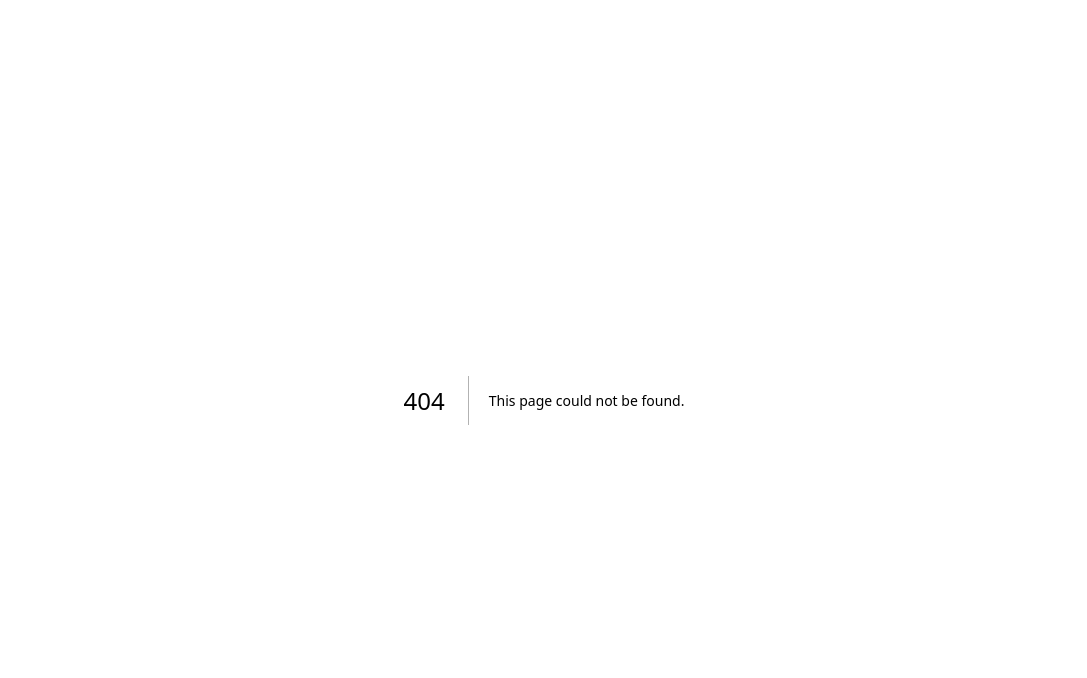
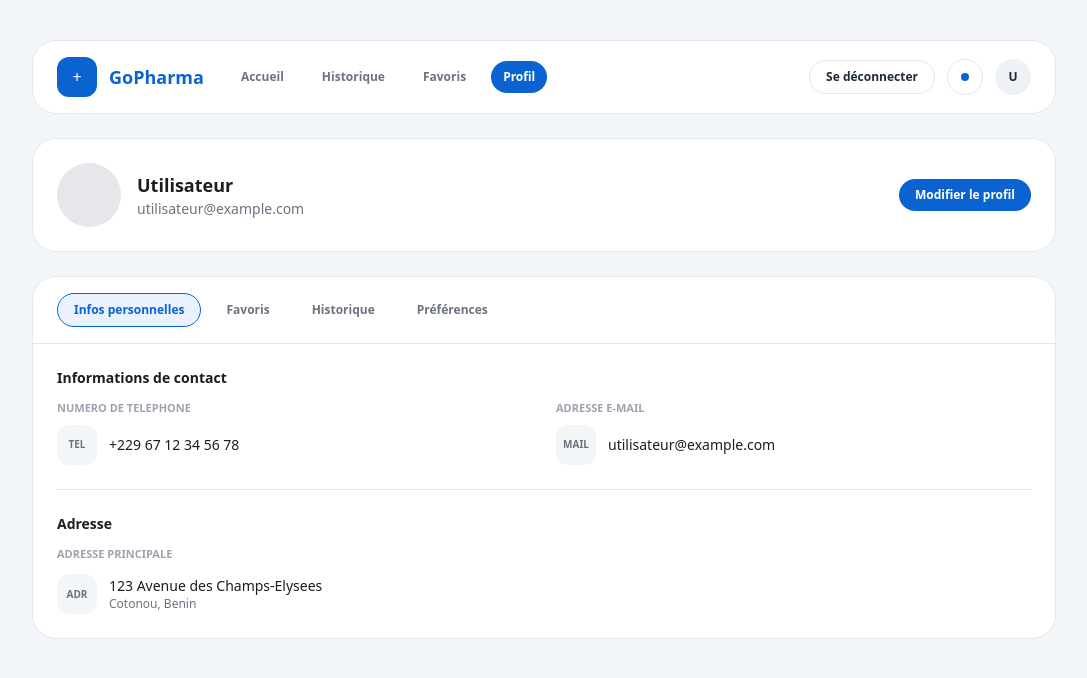
Before and after one commit to ai-embed/gopharma, a Next.js app: page /profile in a window 1280 px wide. Before the commit this address had no page. Shown: the top 678 px of the page, without its empty margins (96-1183 px from the left). Built offline with nearby package versions, Linux system fonts and the light colour scheme; no server answers.

Commit message:
feat: add profile navigation and pages

```diff
--- /dev/null
+++ b/src/app/favorites/page.tsx
@@ -0,0 +1,19 @@
+"use client";
+
+import { TopNav } from "@/components/TopNav";
+
+export default function FavoritesPage() {
+  return (
+    <div className="min-h-screen bg-[#F3F6F9] px-6 py-10 text-[#1F1D1B]">
+      <div className="mx-auto max-w-5xl space-y-6">
+        <TopNav />
+        <div className="rounded-3xl border border-[#E5E7EB] bg-white p-6">
+          <h1 className="text-lg font-semibold">Favoris</h1>
+          <p className="mt-2 text-sm text-[#6B7280]">
+            Ecran en cours de preparation.
+          </p>
+        </div>
+      </div>
+    </div>
+  );
+}
--- /dev/null
+++ b/src/app/history/page.tsx
@@ -0,0 +1,19 @@
+"use client";
+
+import { TopNav } from "@/components/TopNav";
+
+export default function HistoryPage() {
+  return (
+    <div className="min-h-screen bg-[#F3F6F9] px-6 py-10 text-[#1F1D1B]">
+      <div className="mx-auto max-w-5xl space-y-6">
+        <TopNav />
+        <div className="rounded-3xl border border-[#E5E7EB] bg-white p-6">
+          <h1 className="text-lg font-semibold">Historique</h1>
+          <p className="mt-2 text-sm text-[#6B7280]">
+            Ecran en cours de preparation.
+          </p>
+        </div>
+      </div>
+    </div>
+  );
+}
--- a/src/app/page.tsx
+++ b/src/app/page.tsx
@@ -1,65 +1,5 @@
-import Image from "next/image";
+import { redirect } from "next/navigation";
 
 export default function Home() {
-  return (
-    <div className="flex min-h-screen items-center justify-center bg-zinc-50 font-sans dark:bg-black">
-      <main className="flex min-h-screen w-full max-w-3xl flex-col items-center justify-between py-32 px-16 bg-white dark:bg-black sm:items-start">
-        <Image
-          className="dark:invert"
-          src="/next.svg"
-          alt="Next.js logo"
-          width={100}
-          height={20}
-          priority
-        />
-        <div className="flex flex-col items-center gap-6 text-center sm:items-start sm:text-left">
-          <h1 className="max-w-xs text-3xl font-semibold leading-10 tracking-tight text-black dark:text-zinc-50">
-            To get started, edit the page.tsx file.
-          </h1>
-          <p className="max-w-md text-lg leading-8 text-zinc-600 dark:text-zinc-400">
-            Looking for a starting point or more instructions? Head over to{" "}
-            <a
-              href="https://vercel.com/templates?framework=next.js&utm_source=create-next-app&utm_medium=appdir-template-tw&utm_campaign=create-next-app"
-              className="font-medium text-zinc-950 dark:text-zinc-50"
-            >
-              Templates
-            </a>{" "}
-            or the{" "}
-            <a
-              href="https://nextjs.org/learn?utm_source=create-next-app&utm_medium=appdir-template-tw&utm_campaign=create-next-app"
-              className="font-medium text-zinc-950 dark:text-zinc-50"
-            >
-              Learning
-            </a>{" "}
-            center.
-          </p>
-        </div>
-        <div className="flex flex-col gap-4 text-base font-medium sm:flex-row">
-          <a
-            className="flex h-12 w-full items-center justify-center gap-2 rounded-full bg-foreground px-5 text-background transition-colors hover:bg-[#383838] dark:hover:bg-[#ccc] md:w-[158px]"
-            href="https://vercel.com/new?utm_source=create-next-app&utm_medium=appdir-template-tw&utm_campaign=create-next-app"
-            target="_blank"
-            rel="noopener noreferrer"
-          >
-            <Image
-              className="dark:invert"
-              src="/vercel.svg"
-              alt="Vercel logomark"
-              width={16}
-              height={16}
-            />
-            Deploy Now
-          </a>
-          <a
-            className="flex h-12 w-full items-center justify-center rounded-full border border-solid border-black/[.08] px-5 transition-colors hover:border-transparent hover:bg-black/[.04] dark:border-white/[.145] dark:hover:bg-[#1a1a1a] md:w-[158px]"
-            href="https://nextjs.org/docs?utm_source=create-next-app&utm_medium=appdir-template-tw&utm_campaign=create-next-app"
-            target="_blank"
-            rel="noopener noreferrer"
-          >
-            Documentation
-          </a>
-        </div>
-      </main>
-    </div>
-  );
+  redirect("/search");
 }
--- /dev/null
+++ b/src/app/profile/page.tsx
@@ -0,0 +1,105 @@
+"use client";
+
+import { useMemo } from "react";
+import { TopNav } from "@/components/TopNav";
+import { useUser } from "@/lib/useUser";
+
+export default function ProfilePage() {
+  const { user } = useUser();
+
+  const displayName = useMemo(() => {
+    if (!user) return "Utilisateur";
+    return `${user.firstName ?? ""} ${user.lastName ?? ""}`.trim() || "Utilisateur";
+  }, [user]);
+
+  const email = user?.email ?? "utilisateur@example.com";
+
+  return (
+    <div className="min-h-screen bg-[#F3F6F9] px-6 py-10 text-[#1F1D1B]">
+      <div className="mx-auto max-w-5xl space-y-6">
+        <TopNav />
+
+        <div className="rounded-3xl border border-[#E5E7EB] bg-white p-6">
+          <div className="flex flex-wrap items-center justify-between gap-6">
+            <div className="flex items-center gap-4">
+              <div className="relative h-16 w-16 overflow-hidden rounded-full bg-[#E5E7EB]" />
+              <div>
+                <h1 className="text-lg font-semibold">{displayName}</h1>
+                <p className="text-sm text-[#6B7280]">{email}</p>
+              </div>
+            </div>
+            <button
+              type="button"
+              className="rounded-full bg-[#0B63D1] px-4 py-2 text-xs font-semibold text-white"
+            >
+              Modifier le profil
+            </button>
+          </div>
+        </div>
+
+        <div className="rounded-3xl border border-[#E5E7EB] bg-white">
+          <div className="flex flex-wrap gap-2 border-b border-[#E5E7EB] px-6 py-4 text-xs font-semibold text-[#6B7280]">
+            <button className="rounded-full border border-[#0B63D1] bg-[#EAF2FF] px-4 py-2 text-[#0B63D1]">
+              Infos personnelles
+            </button>
+            <button className="rounded-full border border-transparent px-4 py-2">
+              Favoris
+            </button>
+            <button className="rounded-full border border-transparent px-4 py-2">
+              Historique
+            </button>
+            <button className="rounded-full border border-transparent px-4 py-2">
+              Préférences
+            </button>
+          </div>
+
+          <div className="space-y-6 px-6 py-6">
+            <section className="space-y-3">
+              <h2 className="text-sm font-semibold">Informations de contact</h2>
+              <div className="grid gap-6 sm:grid-cols-2">
+                <div className="space-y-2">
+                  <p className="text-[11px] font-semibold text-[#9CA3AF]">
+                    NUMERO DE TELEPHONE
+                  </p>
+                  <div className="flex items-center gap-3 text-sm">
+                    <div className="flex h-10 w-10 items-center justify-center rounded-xl bg-[#F3F6F9] text-[10px] font-semibold text-[#6B7280]">
+                      TEL
+                    </div>
+                    <span>+229 67 12 34 56 78</span>
+                  </div>
+                </div>
+                <div className="space-y-2">
+                  <p className="text-[11px] font-semibold text-[#9CA3AF]">
+                    ADRESSE E-MAIL
+                  </p>
+                  <div className="flex items-center gap-3 text-sm">
+                    <div className="flex h-10 w-10 items-center justify-center rounded-xl bg-[#F3F6F9] text-[10px] font-semibold text-[#6B7280]">
+                      MAIL
+                    </div>
+                    <span>{email}</span>
+                  </div>
+                </div>
+              </div>
+            </section>
+
+            <section className="space-y-3 border-t border-[#E5E7EB] pt-6">
+              <h2 className="text-sm font-semibold">Adresse</h2>
+              <p className="text-[11px] font-semibold text-[#9CA3AF]">
+                ADRESSE PRINCIPALE
+              </p>
+              <div className="flex items-center gap-3 text-sm">
+                <div className="flex h-10 w-10 items-center justify-center rounded-xl bg-[#F3F6F9] text-[10px] font-semibold text-[#6B7280]">
+                  ADR
+                </div>
+                <div>
+                  <p>123 Avenue des Champs-Elysees</p>
+                  <p className="text-xs text-[#6B7280]">Cotonou, Benin</p>
+                </div>
+              </div>
+            </section>
+          </div>
+        </div>
+      </div>
+    </div>
+  );
+}
--- a/src/components/TopNav.tsx
+++ b/src/components/TopNav.tsx
@@ -1,12 +1,13 @@
 "use client";
 
 import Link from "next/link";
-import { useRouter } from "next/navigation";
+import { usePathname, useRouter } from "next/navigation";
 import { clearTokens } from "@/lib/auth";
 import { useUser } from "@/lib/useUser";
 
 export function TopNav() {
   const router = useRouter();
+  const pathname = usePathname();
   const { user, loading } = useUser();
 
   const logout = () => {
@@ -14,19 +15,46 @@ export function TopNav() {
     router.push("/login");
   };
 
+  const navItems = [
+    { href: "/search", label: "Accueil" },
+    { href: "/history", label: "Historique" },
+    { href: "/favorites", label: "Favoris" },
+    { href: "/profile", label: "Profil" },
+  ];
+
+  const initials = user
+    ? `${user.firstName?.[0] ?? ""}${user.lastName?.[0] ?? ""}`.toUpperCase()
+    : "U";
+
   return (
-    <header className="flex flex-wrap items-center justify-between gap-4 rounded-3xl border border-[#E5E7EB] bg-white px-6 py-4">
-      <Link href="/search" className="text-lg font-semibold text-[#0B63D1]">
-        GoPharma
-      </Link>
+    <header className="flex flex-wrap items-center justify-between gap-6 rounded-3xl border border-[#E5E7EB] bg-white px-6 py-4">
+      <div className="flex flex-wrap items-center gap-6">
+        <Link href="/search" className="flex items-center gap-3">
+          <div className="flex h-10 w-10 items-center justify-center rounded-xl bg-[#0B63D1] text-white">
+            +
+          </div>
+          <span className="text-lg font-semibold text-[#0B63D1]">GoPharma</span>
+        </Link>
+        <nav className="flex flex-wrap items-center gap-3 text-sm text-[#6B7280]">
+          {navItems.map((item) => {
+            const isActive = pathname === item.href;
+            return (
+              <Link
+                key={item.href}
+                href={item.href}
+                className={`rounded-full px-3 py-2 text-xs font-semibold transition ${
+                  isActive
+                    ? "bg-[#0B63D1] text-white"
+                    : "border border-transparent text-[#6B7280] hover:border-[#E5E7EB]"
+                }`}
+              >
+                {item.label}
+              </Link>
+            );
+          })}
+        </nav>
+      </div>
       <div className="flex items-center gap-3">
-        <div className="text-sm text-[#6B7280]">
-          {loading
-            ? "Chargement..."
-            : user
-            ? `${user.firstName} ${user.lastName}`
-            : "Invité"}
-        </div>
         <button
           type="button"
           onClick={logout}
@@ -34,6 +62,16 @@ export function TopNav() {
         >
           Se déconnecter
         </button>
+        <button
+          type="button"
+          aria-label="Notifications"
+          className="flex h-9 w-9 items-center justify-center rounded-full border border-[#E5E7EB] text-[#1F2937]"
+        >
+          <span className="h-2 w-2 rounded-full bg-[#0B63D1]" />
+        </button>
+        <div className="flex h-9 w-9 items-center justify-center rounded-full bg-[#EEF2F7] text-xs font-semibold text-[#1F2937]">
+          {loading ? "..." : initials || "U"}
+        </div>
       </div>
     </header>
   );
```
Also changed, not shown: 1 other file (tests, documents, lock files or other folders).
